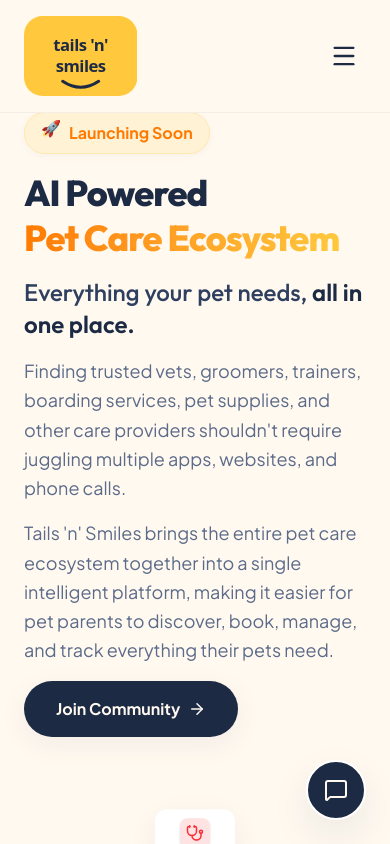
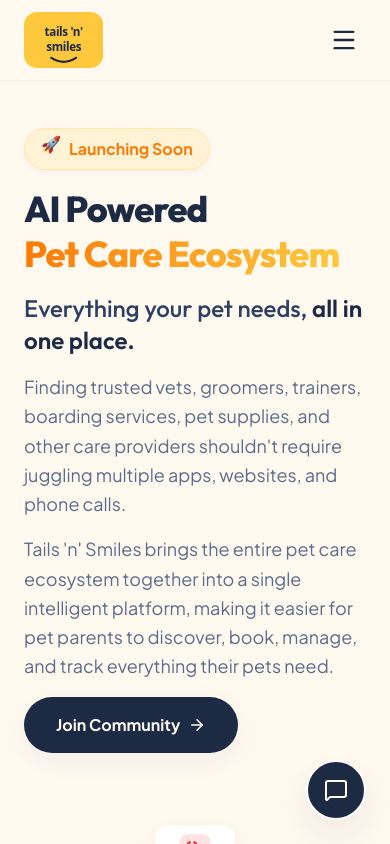
Before and after one commit to Minitheja/tails_-n-_smiles, a React (Vite) app: page / in a window 390 px wide. Shown: the top 844 px of the page. Built offline with nearby package versions, Linux system fonts and the light colour scheme.

Commit message:
fix: adjust mobile navbar height and hero top padding to prevent badge overlap

```diff
--- a/src/App.jsx
+++ b/src/App.jsx
@@ -260,11 +260,11 @@ function App() {
 
       {/* GLASS NAVIGATION BAR */}
       <nav className="fixed top-0 left-0 right-0 z-50 bg-[#FFF9F0] border-b border-[#1D2A44]/5 md:bg-[#FFF9F0]/75 md:backdrop-blur-md">
-        <div className="max-w-7xl mx-auto px-6 py-4 flex justify-between items-center">
+        <div className="max-w-7xl mx-auto px-6 py-3 md:py-4 flex justify-between items-center">
 
           {/* Logo */}
           <a href="#hero" className="flex items-center group">
-            <Logo className="h-20 w-auto hover:scale-105 transition-transform duration-300" />
+            <Logo className="h-14 md:h-20 w-auto hover:scale-105 transition-transform duration-300" />
           </a>
 
           {/* Desktop Nav Links */}
@@ -324,7 +324,7 @@ function App() {
         </AnimatePresence>
       </nav>
 
-      <header id="hero" className="pt-28 pb-16 md:pt-36 md:pb-20 px-6 overflow-hidden">
+      <header id="hero" className="pt-32 pb-16 md:pt-40 md:pb-20 px-6 overflow-hidden">
         <div className="max-w-7xl mx-auto grid grid-cols-1 lg:grid-cols-12 gap-16 items-center">
 
           {/* Left Hero Content */}
```
